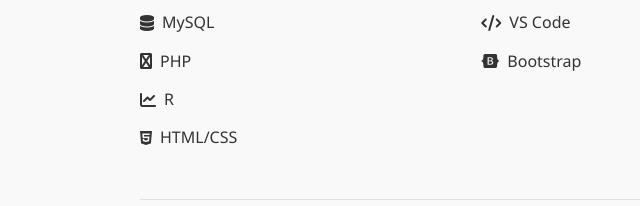
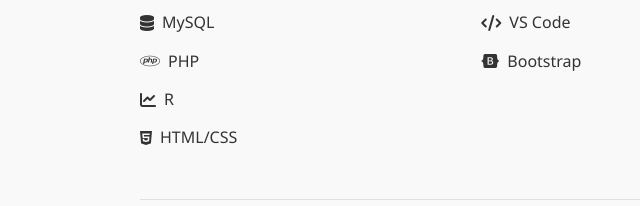
Before and after one commit to adityabhandekar/eaglebeats, a plain HTML site: page webdev.html in a window 1280 px wide. Shown: the part 594-800 px from the top of the page, 0-640 px from the left. Drawn offline with Linux system fonts and the light colour scheme.

Commit message:
Update webdev.html

```diff
--- a/webdev.html
+++ b/webdev.html
@@ -231,7 +231,7 @@
                         <li><i class="fab fa-java"></i> Java</li>
                         <li><i class="fab fa-python"></i> Python</li>
                         <li><i class="fas fa-database"></i> MySQL</li>
-                        <li><i class="fas fa-php"></i> PHP</li>
+                        <li><i class="fab fa-php"></i> PHP</li>
                         <li><i class="fas fa-chart-line"></i> R</li>
                         <li><i class="fab fa-html5"></i> HTML/CSS</li>
                     </ul>
```
